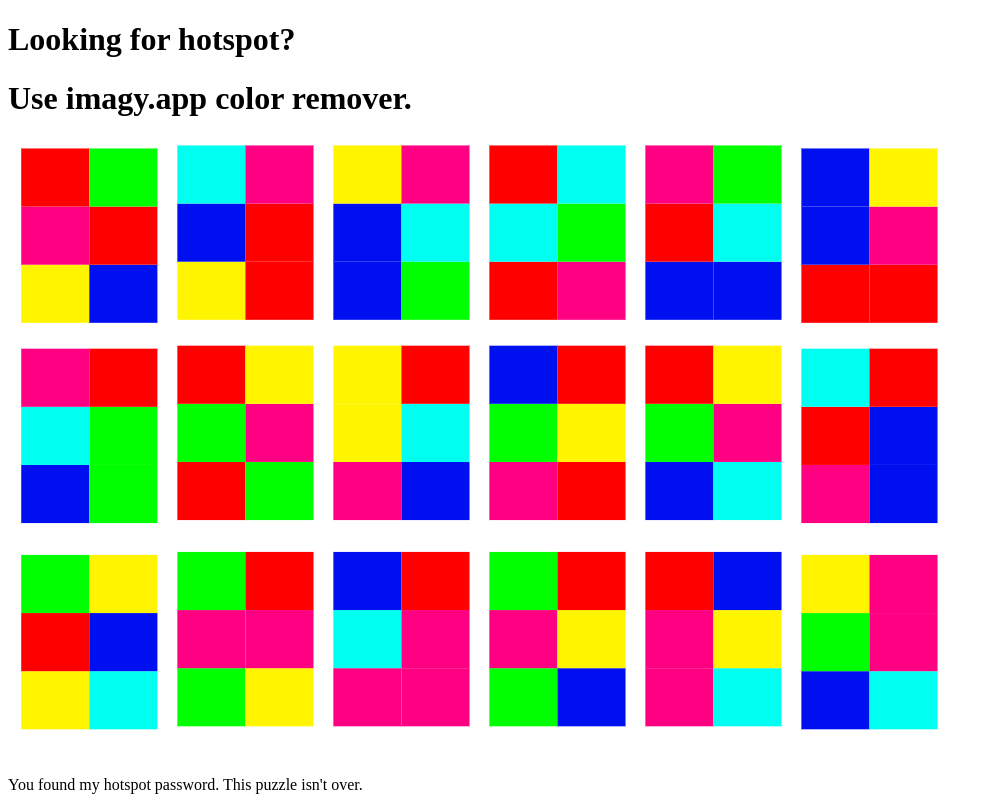
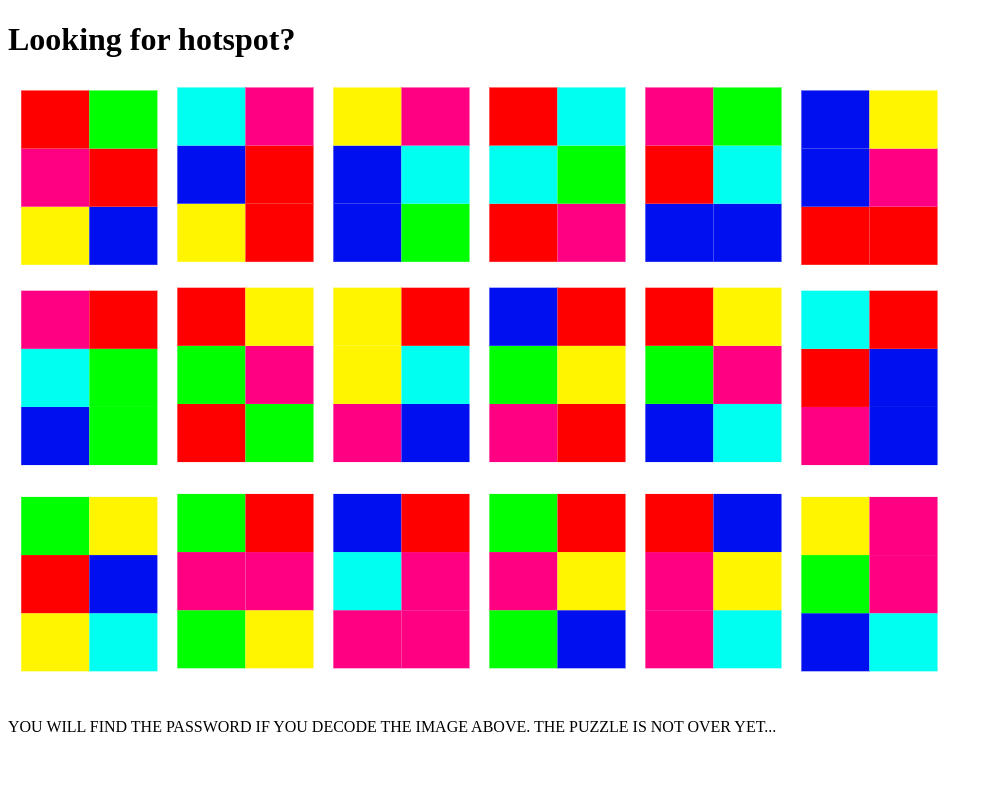
Before and after one commit to Reubenrai1221/Reubenrai1221.github.io, a plain HTML site: page index.html in a window 1280 px wide. Shown: the whole page, without its empty margins (0-993 px from the left). Drawn offline with Linux system fonts and the light colour scheme.

Commit message:
Update index.html

```diff
--- a/index.html
+++ b/index.html
@@ -6,12 +6,11 @@
 
 <body>
     <h1>Looking for hotspot?</h1>
-    <h1>Use imagy.app color remover.</h1>
 
     <img src="Hint_braille.png"
-         alt="Woah, you were able to find this. Not like it's rocket science.">
+         alt="Woah, you were able to find this. Not like it's rocket science. This next puzzle is a little harder">
 
-    <p>You found my hotspot password. This puzzle isn't over.</p>
+    <p>YOU WILL FIND THE PASSWORD IF YOU DECODE THE IMAGE ABOVE. THE PUZZLE IS NOT OVER YET...</p>
 
 </body>
 </html>
```
